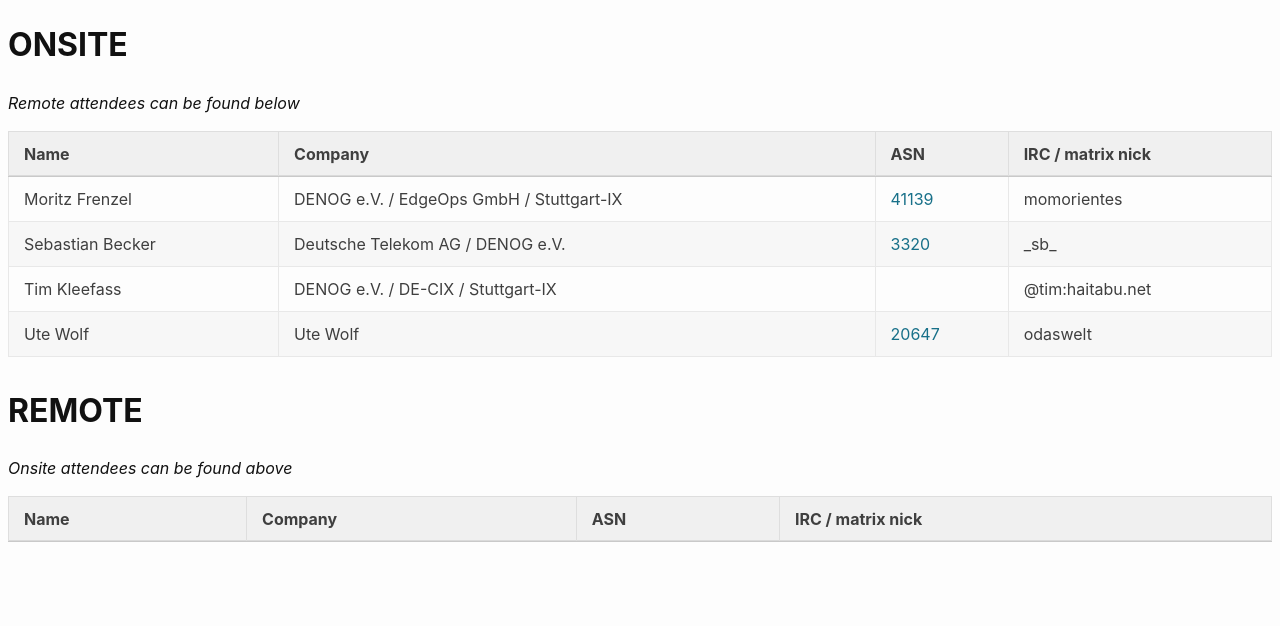
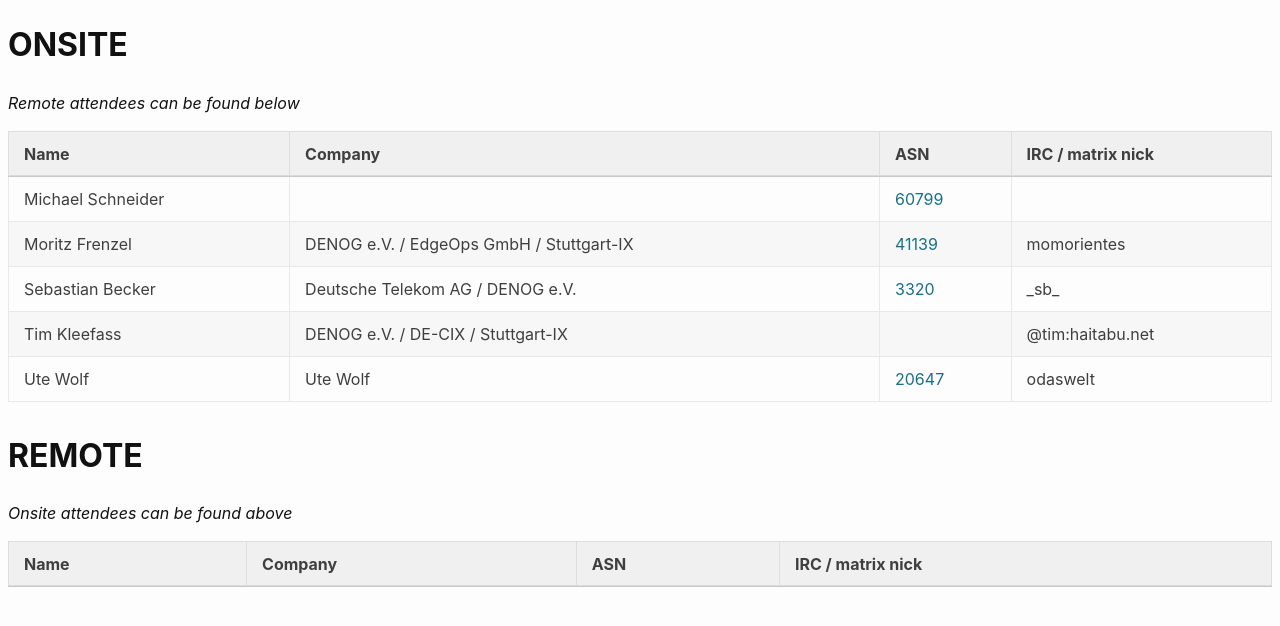
Before and after one commit to denog/pretix-attendeelist, a Jekyll site: the page built from denog17/index.markdown, in a window 1280 px wide. Shown: the top 626 px of the page. Built offline with Jekyll 4.4.1, drawn with Linux system fonts in a browser that asks for light colours.

Commit message:
Latest data: Mon Apr 28 06:38:20 UTC 2025

```diff
--- a/_data/attendees_denog17_onsite.json
+++ b/_data/attendees_denog17_onsite.json
@@ -1,4 +1,10 @@
 [
+  {
+    "name": "Michael Schneider",
+    "company": null,
+    "irc": null,
+    "asn": "60799"
+  },
   {
     "name": "Moritz Frenzel",
     "company": "DENOG e.V. / EdgeOps GmbH / Stuttgart-IX",
```
